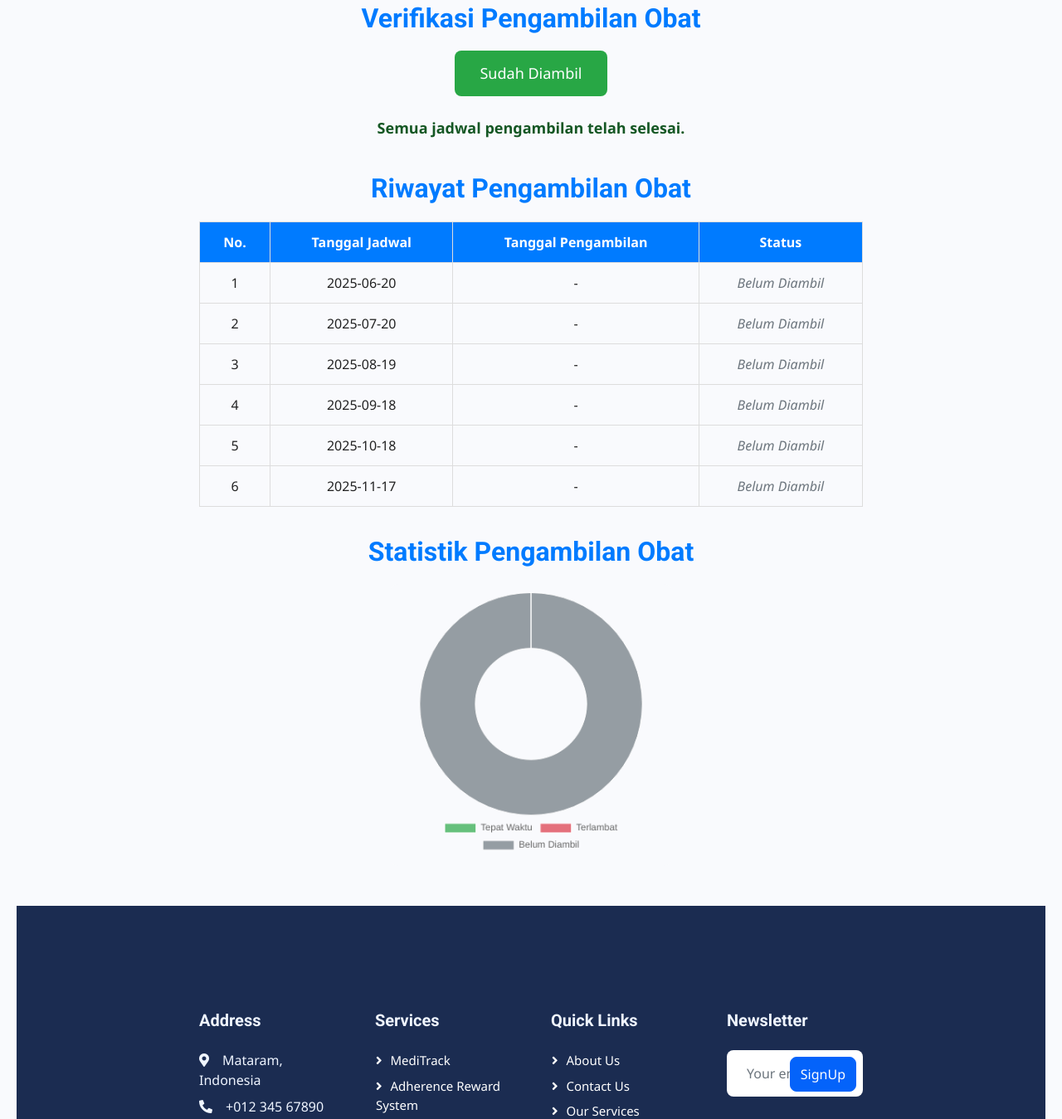
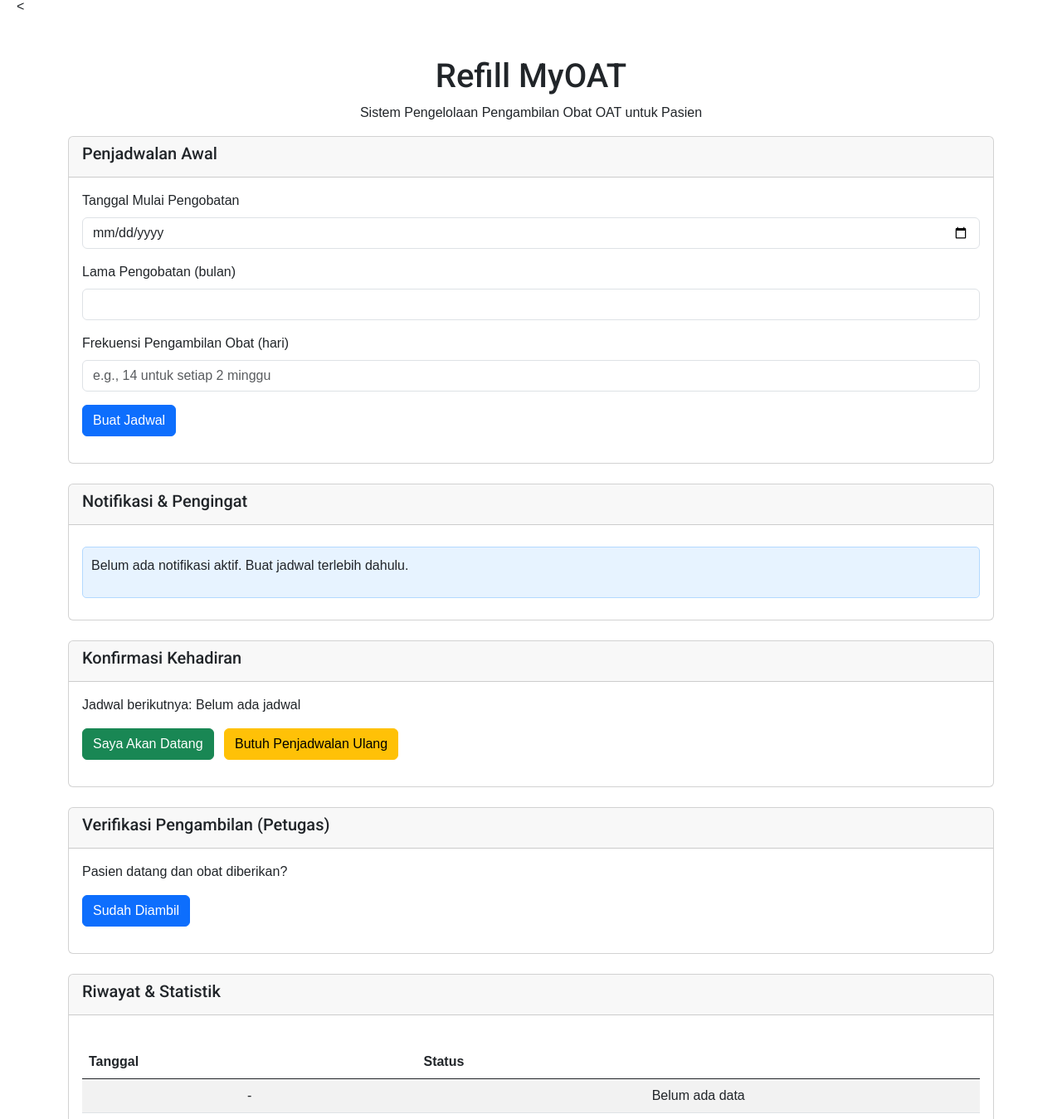
Before and after one commit to tbcarex/.github.io, a plain HTML site: page statistic.html in a window 1280 px wide. Shown: the part 195-1544 px from the top of the page at 83% size. Drawn offline with nearby package versions, Linux system fonts and the light colour scheme.

Commit message:
first commit

```diff
--- a/statistic.html
+++ b/statistic.html
@@ -180,219 +180,215 @@
 </head>
 <body>
 
-  <div class="container" role="main">
-    <h2>Verifikasi Pengambilan Obat</h2>
-    <button id="btnTaken">Sudah Diambil</button>
+  <<meta charset="UTF-8">
+    <meta name="viewport" content="width=device-width, initial-scale=1.0">
+    <title>Refill MyOAT - Sistem Pengelolaan Pengambilan Obat OAT</title>
+    <link href="https://cdn.jsdelivr.net/npm/bootstrap@5.3.0/dist/css/bootstrap.min.css" rel="stylesheet">
+    <script src="https://cdn.jsdelivr.net/npm/chart.js"></script>
+    <style>
+        body { font-family: Arial, sans-serif; }
+        .notification { background-color: #e7f3ff; border: 1px solid #b3d9ff; padding: 10px; margin: 10px 0; border-radius: 5px; }
+        .alert { background-color: #ffe6e6; border: 1px solid #ffcccc; padding: 10px; margin: 10px 0; border-radius: 5px; }
+        .history-table { margin-top: 20px; }
+        .chart-container { width: 100%; height: 300px; }
+    </style>
+</head>
+<body>
+    <div class="container mt-5">
+        <h1 class="text-center">Refill MyOAT</h1>
+        <p class="text-center">Sistem Pengelolaan Pengambilan Obat OAT untuk Pasien</p>
 
-    <div id="nextSchedule" style="text-align:center; font-size:18px; margin-bottom:40px; color:#155724; font-weight:bold; display:none;"></div>
+        <!-- Penjadwalan Awal -->
+        <div class="card mb-4">
+            <div class="card-header">
+                <h5>Penjadwalan Awal</h5>
+            </div>
+            <div class="card-body">
+                <form id="scheduleForm">
+                    <div class="mb-3">
+                        <label for="startDate" class="form-label">Tanggal Mulai Pengobatan</label>
+                        <input type="date" class="form-control" id="startDate" required>
+                    </div>
+                    <div class="mb-3">
+                        <label for="duration" class="form-label">Lama Pengobatan (bulan)</label>
+                        <input type="number" class="form-control" id="duration" min="1" required>
+                    </div>
+                    <div class="mb-3">
+                        <label for="frequency" class="form-label">Frekuensi Pengambilan Obat (hari)</label>
+                        <input type="number" class="form-control" id="frequency" min="1" placeholder="e.g., 14 untuk setiap 2 minggu" required>
+                    </div>
+                    <button type="submit" class="btn btn-primary">Buat Jadwal</button>
+                </form>
+                <div id="scheduleOutput" class="mt-3"></div>
+            </div>
+        </div>
 
-    <h2>Riwayat Pengambilan Obat</h2>
-    <table aria-label="Tabel riwayat pengambilan obat">
+        <!-- Notifikasi & Pengingat -->
+        <div class="card mb-4">
+            <div class="card-header">
+                <h5>Notifikasi & Pengingat</h5>
+            </div>
+            <div class="card-body">
+                <div id="notifications" class="notification">
+                    <!-- Notifikasi akan ditampilkan di sini -->
+                    <p>Belum ada notifikasi aktif. Buat jadwal terlebih dahulu.</p>
+                </div>
+            </div>
+        </div>
+
+        <!-- Konfirmasi Kehadiran -->
+        <div class="card mb-4">
+            <div class="card-header">
+                <h5>Konfirmasi Kehadiran</h5>
+            </div>
+            <div class="card-body">
+                <p>Jadwal berikutnya: <span id="nextSchedule">Belum ada jadwal</span></p>
+                <button id="confirmAttend" class="btn btn-success me-2">Saya Akan Datang</button>
+                <button id="reschedule" class="btn btn-warning">Butuh Penjadwalan Ulang</button>
+                <div id="confirmationMessage" class="mt-3"></div>
+            </div>
+        </div>
+
+        <!-- Verifikasi Pengambilan (untuk Petugas) -->
+        <div class="card mb-4">
+            <div class="card-header">
+                <h5>Verifikasi Pengambilan (Petugas)</h5>
+            </div>
+            <div class="card-body">
+                <p>Pasien datang dan obat diberikan?</p>
+                <button id="markTaken" class="btn btn-primary">Sudah Diambil</button>
+                <div id="verificationMessage" class="mt-3"></div>
+            </div>
+        </div>
+
+        <!-- Riwayat & Statistik -->
+        <div class="card mb-4">
+            <div class="card-header">
+                <h5>Riwayat & Statistik</h5>
+            </div>
+            <div class="card-body">
+                <table class="table table-striped history-table">
                     <thead>
                         <tr>
-          <th>No.</th>
-          <th>Tanggal Jadwal</th>
-          <th>Tanggal Pengambilan</th>
+                            <th>Tanggal</th>
                             <th>Status</th>
                         </tr>
                     </thead>
-      <tbody id="historyTableBody">
-        <!-- Isi dinamis -->
+                    <tbody id="historyTable">
+                        <!-- Riwayat akan ditampilkan di sini -->
+                        <tr>
+                            <td>-</td>
+                            <td>Belum ada data</td>
+                        </tr>
                     </tbody>
                 </table>
-
-    <h2>Statistik Pengambilan Obat</h2>
-    <canvas id="statsChart" aria-describedby="chartDesc"></canvas>
-    <p id="chartDesc" hidden>Grafik menunjukkan persentase pengambilan obat tepat waktu, terlambat, dan belum diambil</p>
+                <div class="chart-container">
+                    <canvas id="complianceChart"></canvas>
+                </div>
+            </div>
+        </div>
     </div>
 
     <script>
-  // --- Konfigurasi Jadwal & Data ---
-  // Misal jadwal pengambilan obat sudah ada sebelumnya dalam 6 periode setiap 30 hari
-  let scheduleDays = 30; // interval hari antar jadwal
-  let initialDate = new Date();
-  initialDate.setHours(0,0,0,0);
-  initialDate.setDate(initialDate.getDate() - 150); // contoh jadwal mulai 150 hari lalu
+        // Data penyimpanan sederhana (dalam praktik nyata, gunakan database)
+        let schedule = [];
+        let history = [];
+        let nextScheduleDate = null;
 
-  // Ambil atau buat data riwayat pengambilan dalam localStorage
-  let medHistory = JSON.parse(localStorage.getItem('medHistory')) || [];
+        // Form Penjadwalan
+        document.getElementById('scheduleForm').addEventListener('submit', function(e) {
+            e.preventDefault();
+            const startDate = new Date(document.getElementById('startDate').value);
+            const duration = parseInt(document.getElementById('duration').value);
+            const frequency = parseInt(document.getElementById('frequency').value);
 
-  // generate jadwal 6 periode ke depan dari initialDate
-  function generateSchedules() {
-    let schedules = [];
-    for(let i = 0; i < 6; i++){
-      let scheduleDate = new Date(initialDate);
-      scheduleDate.setDate(initialDate.getDate() + i * scheduleDays);
-      schedules.push(scheduleDate.toISOString().split('T')[0]);
-    }
-    return schedules;
+            schedule = [];
+            let currentDate = new Date(startDate);
+            const endDate = new Date(startDate);
+            endDate.setMonth(endDate.getMonth() + duration);
+
+            while (currentDate <= endDate) {
+                schedule.push(new Date(currentDate));
+                currentDate.setDate(currentDate.getDate() + frequency);
             }
 
-  let schedules = generateSchedules();
+            nextScheduleDate = schedule[0];
+            updateScheduleOutput();
+            updateNotifications();
+            updateNextSchedule();
+        });
 
-  // Update tampilkan jadwal berikutnya
-  const nextScheduleDiv = document.getElementById('nextSchedule');
-
-  function getNextScheduleDate() {
-    const now = new Date();
-    for(let dateStr of schedules){
-      let scheduledDate = new Date(dateStr);
-      if(scheduledDate >= now) return dateStr;
-    }
-    return null; // semua sudah lewat
+        function updateScheduleOutput() {
+            const output = document.getElementById('scheduleOutput');
+            output.innerHTML = '<h6>Jadwal Pengambilan:</h6><ul>';
+            schedule.forEach(date => {
+                output.innerHTML += `<li>${date.toLocaleDateString('id-ID')} pukul 09.00</li>`;
+            });
+            output.innerHTML += '</ul>';
         }
 
-  function updateNextScheduleDisplay() {
-    const next = getNextScheduleDate();
-    if(next){
-      nextScheduleDiv.textContent = `Jadwal Pengambilan Berikutnya: ${next}`;
-      nextScheduleDiv.style.display = 'block';
-    } else {
-      nextScheduleDiv.textContent = "Semua jadwal pengambilan telah selesai.";
-      nextScheduleDiv.style.display = 'block';
+        function updateNotifications() {
+            const notifications = document.getElementById('notifications');
+            if (nextScheduleDate) {
+                const h3Date = new Date(nextScheduleDate);
+                h3Date.setDate(h3Date.getDate() - 3);
+                notifications.innerHTML = `<p>Jadwal ambil obat OAT Anda di RSUD X tanggal ${nextScheduleDate.toLocaleDateString('id-ID')} pukul 09.00. Pengingat H-3: ${h3Date.toLocaleDateString('id-ID')}.</p>`;
             }
         }
 
-  // Fungsi simpan data pengambilan pada jadwal berikutnya yang belum diambil
-  function saveTaken() {
-    const next = getNextScheduleDate();
-    if(!next){
-      alert('Semua jadwal sudah selesai, tidak ada jadwal pengambilan berikutnya.');
-      return;
-    }
-    // Cek apakah jadwal sudah pernah diambil
-    const alreadyTaken = medHistory.find(e => e.scheduled === next);
-    if(alreadyTaken){
-      alert(`Pengambilan pada jadwal ${next} sudah tercatat.`);
-      return;
-    }
-    // Simpan tanggal pengambilan hari ini
-    const todayStr = new Date().toISOString().split('T')[0];
-    medHistory.push({
-      scheduled: next,
-      taken: todayStr
-    });
-    localStorage.setItem('medHistory', JSON.stringify(medHistory));
-    alert(`Berhasil verifikasi pengambilan obat untuk jadwal ${next} pada tanggal ${todayStr}.`);
-    updateNextScheduleDisplay();
-    renderHistoryTable();
-    updateStatsChart();
+        function updateNextSchedule() {
+            const next = document.getElementById('nextSchedule');
+            next.textContent = nextScheduleDate ? `${nextScheduleDate.toLocaleDateString('id-ID')} pukul 09.00` : 'Belum ada jadwal';
         }
 
-  document.getElementById('btnTaken').addEventListener('click', saveTaken);
+        // Konfirmasi Kehadiran
+        document.getElementById('confirmAttend').addEventListener('click', function() {
+            document.getElementById('confirmationMessage').innerHTML = '<div class="alert alert-success">Konfirmasi diterima. Terima kasih!</div>';
+        });
 
-  // --- Render Tabel Riwayat ---
-  function renderHistoryTable() {
-    const tbody = document.getElementById('historyTableBody');
-    tbody.innerHTML = '';
+        document.getElementById('reschedule').addEventListener('click', function() {
+            document.getElementById('confirmationMessage').innerHTML = '<div class="alert alert-warning">Permintaan penjadwalan ulang dikirim ke petugas.</div>';
+        });
 
-    schedules.forEach((sched, idx) => {
-      // Cari pengambilan yang sesuai jadwal ini
-      const record = medHistory.find(h => h.scheduled === sched);
+        // Verifikasi Pengambilan
+        document.getElementById('markTaken').addEventListener('click', function() {
+            if (nextScheduleDate) {
+                history.push({ date: nextScheduleDate, status: 'Tepat Waktu' });
+                schedule.shift(); // Hapus jadwal pertama
+                nextScheduleDate = schedule[0] || null;
+                updateHistory();
+                updateChart();
+                updateNextSchedule();
+                document.getElementById('verificationMessage').innerHTML = '<div class="alert alert-success">Pengambilan obat tercatat. Jadwal berikutnya diperbarui.</div>';
+            }
+        });
 
-      // Hitung status
-      let status = 'Belum Diambil';
-      let statusClass = 'status-belum';
-
-      if(record){
-        const scheduledDate = new Date(record.scheduled);
-        const takenDate = new Date(record.taken);
-        const diffDays = Math.floor((takenDate - scheduledDate)/(24*3600*1000));
-
-        if(diffDays <= 2) {
-          status = 'Tepat Waktu';
-          statusClass = 'status-tepat';
-        } else {
-          status = 'Terlambat';
-          statusClass = 'status-terlambat';
-        }
-      } else {
-        // Belum diambil dan kalau jadwal sudah lewat lebih dari 0 hari, status tetap "Belum Diambil"
-        const today = new Date();
-        if(new Date(sched) > today){
-          status = '-';
-          statusClass = '';
-        }
-      }
-
-      const takenDisplay = record ? record.taken : '-';
-
-      tbody.innerHTML += `
-        <tr>
-          <td>${idx + 1}</td>
-          <td>${sched}</td>
-          <td>${takenDisplay}</td>
-          <td class="${statusClass}">${status}</td>
-        </tr>
-      `;
+        function updateHistory() {
+            const table = document.getElementById('historyTable');
+            table.innerHTML = '';
+            history.forEach(item => {
+                table.innerHTML += `<tr><td>${item.date.toLocaleDateString('id-ID')}</td><td>${item.status}</td></tr>`;
             });
         }
 
-  // --- Grafik Statistik ---
-  const ctxStats = document.getElementById('statsChart').getContext('2d');
-  let statsChart;
+        function updateChart() {
+            const ctx = document.getElementById('complianceChart').getContext('2d');
+            const onTime = history.filter(h => h.status === 'Tepat Waktu').length;
+            const late = history.filter(h => h.status === 'Terlambat').length;
+            const notTaken = history.filter(h => h.status === 'Belum Diambil').length;
 
-  function updateStatsChart() {
-    const stats = { tepat:0, terlambat:0, belum:0 };
-
-    schedules.forEach(sched => {
-      const rec = medHistory.find(h => h.scheduled === sched);
-      if(rec){
-        const scheduledDate = new Date(rec.scheduled);
-        const takenDate = new Date(rec.taken);
-        const diff = Math.floor((takenDate - scheduledDate) / (24*3600*1000));
-        if(diff <= 2){
-          stats.tepat++;
-        } else {
-          stats.terlambat++;
-        }
-      } else {
-        // Belum diambil dan jadwal sudah lewat berarti "belum"
-        if(new Date(sched) < new Date()) stats.belum++;
+            new Chart(ctx, {
+                type: 'pie',
+                data: {
+                    labels: ['Tepat Waktu', 'Terlambat', 'Belum Diambil'],
+                    datasets: [{
+                        data: [onTime, late, notTaken],
+                        backgroundColor: ['#28a745', '#ffc107', '#dc3545']
+                    }]
                 }
             });
-
-    const data = {
-      labels: ['Tepat Waktu', 'Terlambat', 'Belum Diambil'],
-      datasets: [{
-        label: 'Pengambilan Obat',
-        data: [stats.tepat, stats.terlambat, stats.belum],
-        backgroundColor: [
-          'rgba(40, 167, 69, 0.7)',    // hijau
-          'rgba(220, 53, 69, 0.7)',    // merah
-          'rgba(108, 117, 125, 0.7)'   // abu-abu
-        ],
-        borderWidth: 1
-      }]
-    };
-
-    const options = {
-      responsive: true,
-      plugins: {
-        legend: { position: 'bottom' },
-        tooltip: { enabled: true }
         }
-    };
-
-    if(statsChart) {
-      statsChart.data = data;
-      statsChart.update();
-    } else {
-      statsChart = new Chart(ctxStats, {
-        type: 'doughnut',
-        data: data,
-        options: options
-      });
-    }
-  }
-
-  // Inisialisasi tampilan halaman
-  updateNextScheduleDisplay();
-  renderHistoryTable();
-  updateStatsChart();
-
     </script>
-
 </body>
 
 
```
Lines whose indentation alone changed are shown as unchanged.
